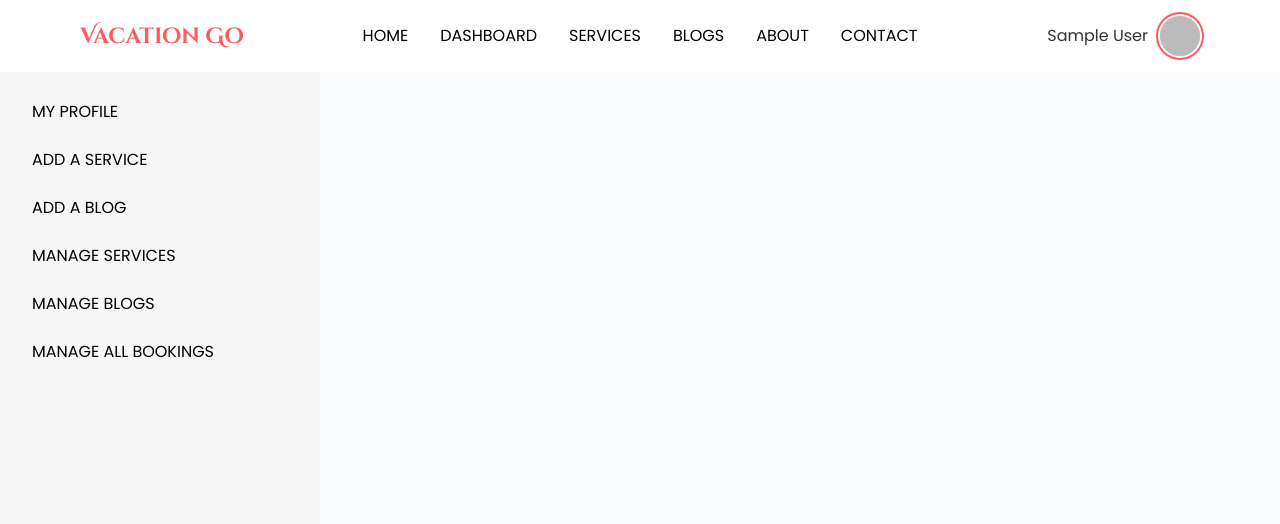
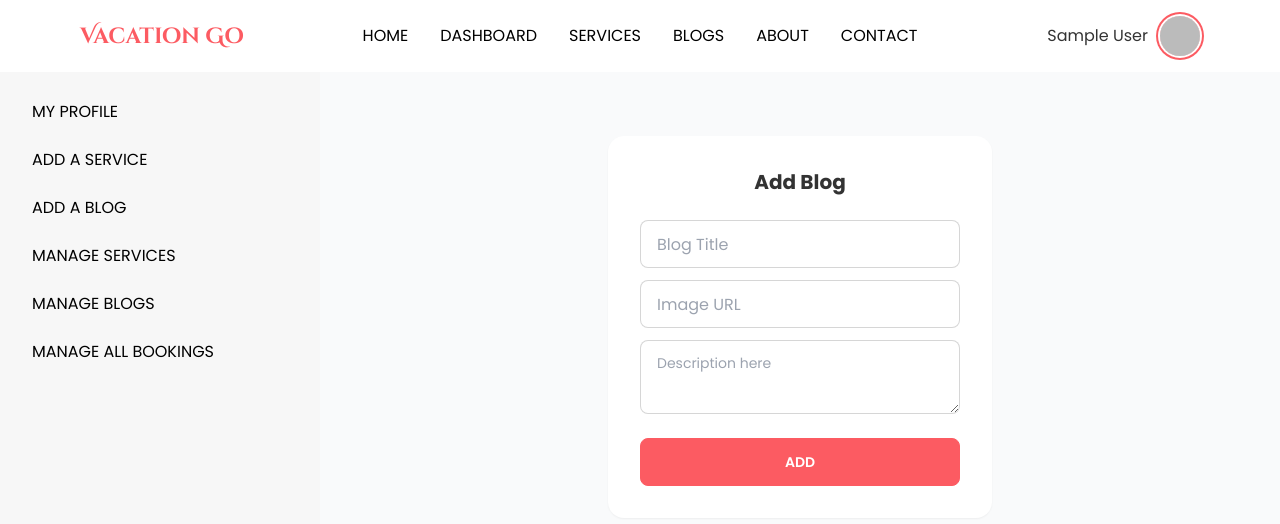
Before and after one commit to Habidhossen/Vacation-Go-Client, a React (Create React App) app: page /dashboard/add-blog in a window 1280 px wide. Shown: the top 524 px of the page. Built offline with nearby package versions, Linux system fonts and the light colour scheme; no server answers; sample sign-in values are in the browser's storage.

Commit message:
code added

```diff
--- a/src/pages/Dashboard/AddBlog/AddBlog.js
+++ b/src/pages/Dashboard/AddBlog/AddBlog.js
@@ -1,5 +1,86 @@
+import { useForm } from "react-hook-form";
+import { toast } from "react-toastify";
+
 const AddBlog = () => {
-  return <div></div>;
+  const {
+    register,
+    formState: { errors },
+    handleSubmit,
+    reset,
+  } = useForm();
+
+  // submit button
+  const onSubmit = (blogData) => {
+    // send data to the server
+    fetch("http://localhost:5000/blog", {
+      method: "POST",
+      headers: {
+        "Content-type": "application/json",
+      },
+      body: JSON.stringify(blogData),
+    })
+      .then((response) => response.json())
+      .then((data) => data);
+    toast.success("Blog added successfully", {
+      theme: "colored",
+      autoClose: 2000,
+    });
+    reset();
+  };
+
+  return (
+    <section className="mt-16">
+      <div className="card w-96 mx-auto shadow-sm bg-base-100">
+        <div className="card-body">
+          <h1 className="text-center text-xl font-bold mb-4">Add Blog</h1>
+          <form onSubmit={handleSubmit(onSubmit)}>
+            <div className="form-control">
+              <input
+                type="text"
+                placeholder="Blog Title"
+                className="input input-bordered"
+                {...register("title", { required: true })}
+              />
+              {errors.title && (
+                <span className="label-text-alt text-red-500 mt-2">
+                  Blog Title is Required!
+                </span>
+              )}
+            </div>
+            <div className="form-control mt-3">
+              <input
+                type="text"
+                placeholder="Image URL"
+                className="input input-bordered"
+                {...register("imgURL", { required: true })}
+              />
+              {errors.imgURL && (
+                <span className="label-text-alt text-red-500 mt-2">
+                  Image URL is Required!
+                </span>
+              )}
+            </div>
+            <div className="form-control mt-3">
+              <textarea
+                className="textarea textarea-bordered"
+                placeholder="Description here"
+                {...register("desc", { required: true })}
+              ></textarea>
+              {errors.desc && (
+                <span className="label-text-alt text-red-500 mt-2">
+                  Description is Required
+                </span>
+              )}
+            </div>
+
+            <div className="form-control mt-6">
+              <button className="btn btn-primary text-white">Add</button>
+            </div>
+          </form>
+        </div>
+      </div>
+    </section>
+  );
 };
 
 export default AddBlog;
--- a/src/pages/Dashboard/AddService/AddService.js
+++ b/src/pages/Dashboard/AddService/AddService.js
@@ -11,7 +11,6 @@ const AddService = () => {
 
   // submit button
   const onSubmit = (serviceData) => {
-    console.log(serviceData);
     // send data to the server
     fetch("http://localhost:5000/service", {
       method: "POST",
--- a/src/pages/Login/Login/Login.js
+++ b/src/pages/Login/Login/Login.js
@@ -57,7 +57,7 @@ const Login = () => {
   }
 
   return (
-    <div>
+    <section className="h-[calc(100vh-120px)]">
       <div className="card flex-shrink-0 w-full max-w-sm shadow-2xl bg-base-100 mx-auto mt-12">
         <div className="card-body">
           <h1 className="text-center text-xl font-bold mb-4">
@@ -119,7 +119,7 @@ const Login = () => {
           </button>
         </div>
       </div>
-    </div>
+    </section>
   );
 };
 
--- a/src/pages/Login/SignUp/SignUp.js
+++ b/src/pages/Login/SignUp/SignUp.js
@@ -49,7 +49,7 @@ const SignUp = () => {
   }
 
   return (
-    <div>
+    <section className="h-[calc(100vh-120px)]">
       <div className="card flex-shrink-0 w-full max-w-sm shadow-2xl bg-base-100 mx-auto mt-12">
         <div className="card-body">
           <h1 className="text-center text-xl font-bold mb-4">
@@ -118,7 +118,7 @@ const SignUp = () => {
           </form>
         </div>
       </div>
-    </div>
+    </section>
   );
 };
 
```
